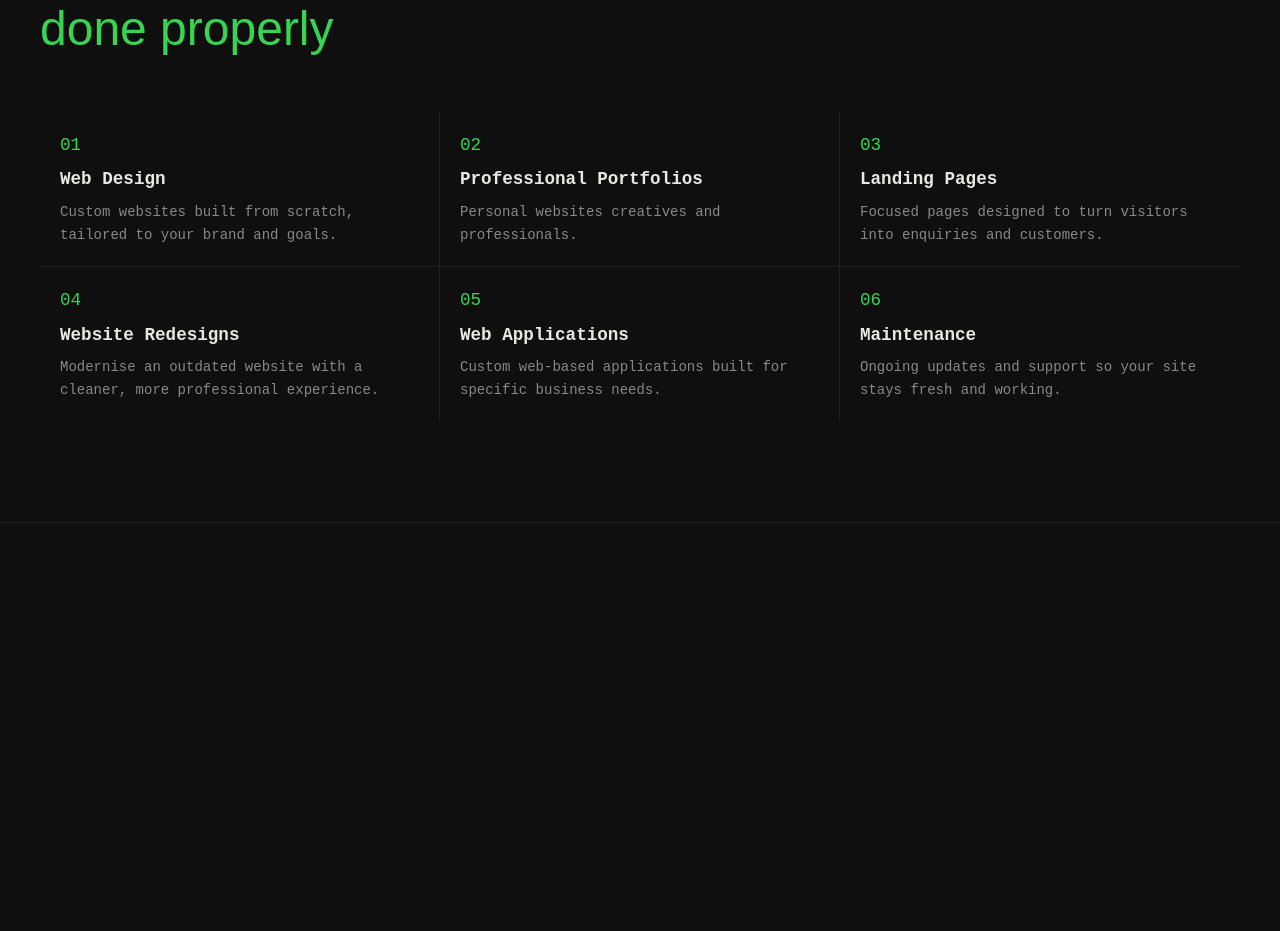
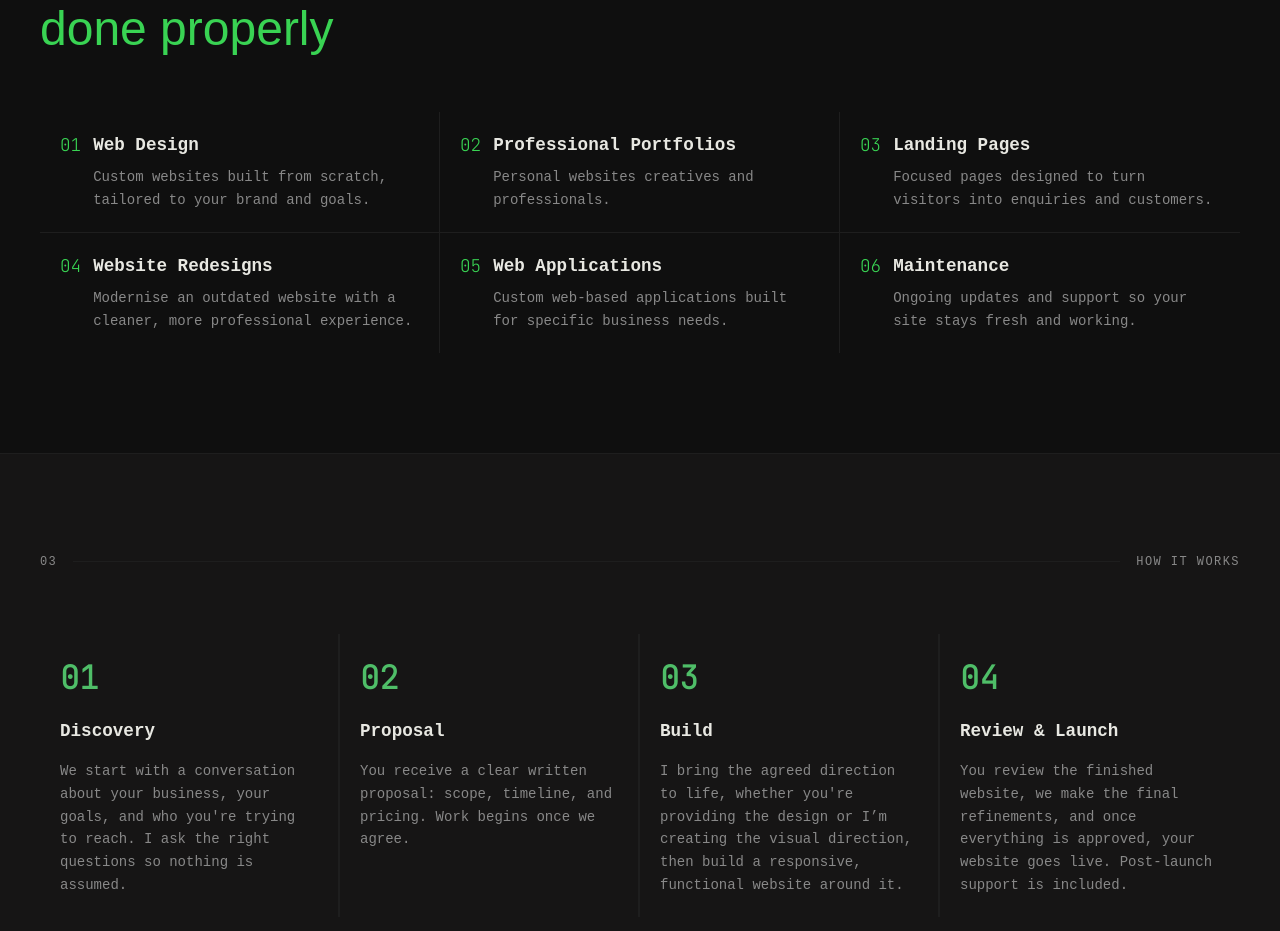
Before and after one commit to thatomakhusha/FreelanceWeb, a Next.js app: page / in a window 1280 px wide. Shown: the part 2438-3369 px from the top of the page. Before the commit the page ends 2961 px from the top, so only its background shows below. Built offline with nearby package versions, Linux system fonts and the light colour scheme.

Commit message:
Build how it works section, and updated global.css

```diff
--- a/src/app/globals.css
+++ b/src/app/globals.css
@@ -7,10 +7,12 @@
   --color-muted-forground: #888888;
   --color-border: #1e1e1e;
   --color-accent: #39d353;
+  --color-accent-muted: #4FBE68;
   --color-hover: #161515f5;
 
   --font-mono: "Courier New", monospace;
   --font-sans: Arial, Helvetica, sans-serif;
+  --font-family: "JetBrains Mono", monospace;
 }
 
 
--- a/src/app/layout.tsx
+++ b/src/app/layout.tsx
@@ -1,5 +1,12 @@
 import type { Metadata } from "next";
+import { JetBrains_Mono } from "next/font/google";
 import "./globals.css";
+
+const jetbrainsMono = JetBrains_Mono({
+  variable: "--font-jetbrains-mono",
+  subsets: ["latin"],
+  weight: ["200"],
+});
 
 export const metadata: Metadata = {
   title: "Thato Makhusha | Web Designer & Developer",
@@ -14,7 +21,7 @@ export default function RootLayout({
 }>) {
   return (
     <html lang="en">
-      <body>{children}</body>
+      <body className={jetbrainsMono.variable}>{children}</body>
     </html>
   );
 }
--- a/src/app/page.tsx
+++ b/src/app/page.tsx
@@ -1,4 +1,5 @@
 import Hero from "@/components/Hero";
+import HowItWorks from "@/components/HowItWorks";
 import Navbar from "@/components/Navbar";
 import SelectedWork from "@/components/SelectedWork";
 import Services from "@/components/Services";
@@ -11,6 +12,7 @@ export default function Home() {
         <Hero/>
         <SelectedWork/>
         <Services/>
+        <HowItWorks/>
       </main>
 
     </>
--- a/src/components/HowItWorks.tsx
+++ b/src/components/HowItWorks.tsx
@@ -0,0 +1,57 @@
+import SectionLabel from "./SectionLabel";
+
+const PROCESSES = [
+    {
+        id: "01",
+        name: "Discovery",
+        description:
+            "We start with a conversation about your business, your goals, and who you're trying to reach. I ask the right questions so nothing is assumed.",
+    },
+    {
+        id: "02",
+        name: "Proposal",
+        description:
+            "You receive a clear written proposal: scope, timeline, and pricing. Work begins once we agree.",
+    },
+    {
+        id: "03",
+        name: "Build",
+        description:
+            "I bring the agreed direction to life, whether you're providing the design or I’m creating the visual direction, then build a responsive, functional website around it.",
+    },
+    {
+        id: "04",
+        name: "Review & Launch",
+        description:
+            "You review the finished website, we make the final refinements, and once everything is approved, your website goes live. Post-launch support is included.",
+    },
+
+];
+
+const HowItWorks = () => {
+    return (
+        <section className="section bg-hover">
+            <SectionLabel number="03" label="How it works" />
+            <div className="grid md:grid-cols-4">
+                {PROCESSES.map((process) => (
+                    <div
+                        key={process.id}
+                        className="flex flex-col gap-4 p-5 border-r-2 border-border last:border-r-0"
+                    >
+                        <p className="text-accent-muted text-[2rem] font-bold font-family">
+                            {process.id}
+                        </p>
+                        <h3 className="font-bold text-[1.1rem]">
+                            {process.name}
+                        </h3>
+                        <p className="text-sm leading-relaxed text-muted-forground">
+                            {process.description}
+                        </p>
+                    </div>
+                ))}
+            </div>
+        </section>
+     );
+}
+
+export default HowItWorks;
--- a/src/components/SelectedWork.tsx
+++ b/src/components/SelectedWork.tsx
@@ -64,7 +64,7 @@ const SelectedWork = () => {
                         </div>
                         <div className="p-6">
                             <div className="mb-5 flex justify-between">
-                                <span className="font-mono text-xs text-muted-forground">
+                                <span className=" text-xs font-family text-muted-forground">
                                     {project.id}
                                 </span>
                                 <span className="font-mono text-xs uppercase tracking-wider text-muted-forground">
--- a/src/components/Services.tsx
+++ b/src/components/Services.tsx
@@ -58,17 +58,20 @@ const Services = () => {
                 {SERVICES.map((service) => (
                     <div
                         key={service.id}
-                        className="group flex flex-col gap-2 p-5 hover:bg-hover hover:text-accent hover:-translate-y-0.5 transition-all duration-300 ease-in-out border-b border-r border-border md:nth-[3n]:border-r-0 md:nth-last-[-n+3]:border-b-0"
+                        className="group flex gap-3 p-5 hover:bg-hover hover:text-accent hover:-translate-y-0.5 transition-all duration-300 ease-in-out border-b border-r border-border md:nth-[3n]:border-r-0 md:nth-last-[-n+3]:border-b-0"
                     >
-                        <h3 className="text-accent text-[1.1rem]">
+                        <h3 className="text-accent font-family text-[1.1rem]">
                             {service.id}
                         </h3>
-                        <h3 className="font-bold text-[1.1rem] ">
-                            {service.name}
-                        </h3>
-                        <p className="text-sm leading-relaxed text-muted-forground">
-                            {service.description}
-                        </p>
+                        <div className="flex flex-col gap-2">
+                            <h3 className="font-bold text-[1.1rem]">
+                                {service.name}
+                            </h3>
+                            <p className="text-sm leading-relaxed text-muted-forground">
+                                {service.description}
+                            </p>
+                        </div>
+
                     </div>
                 ))}
             </div>
```
